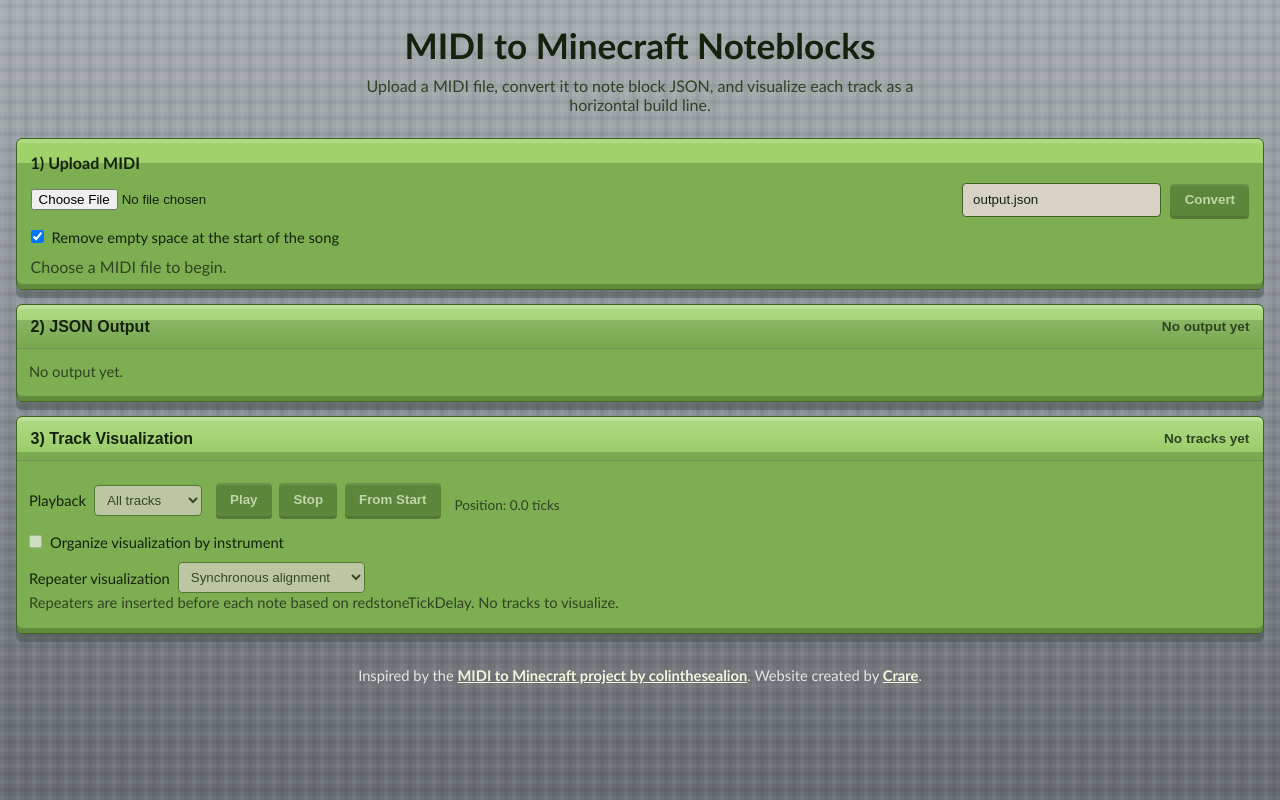
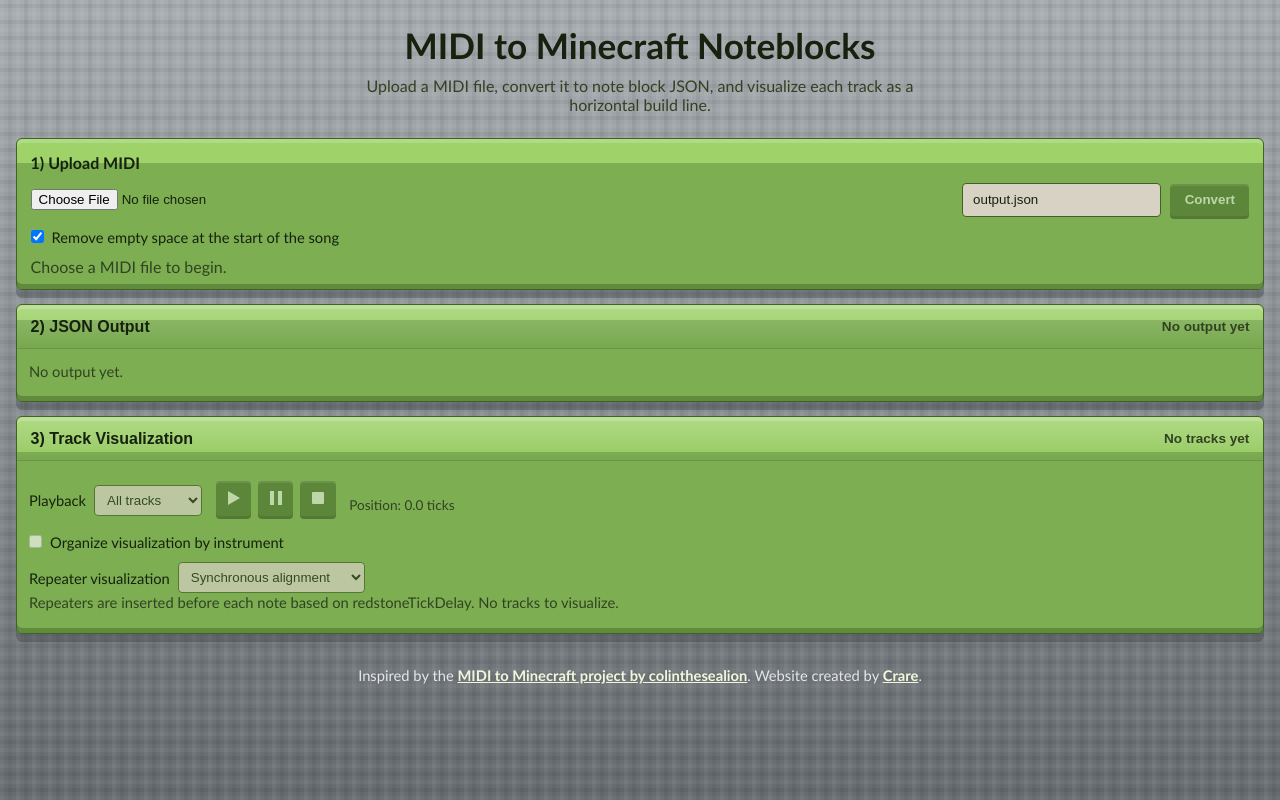
Before and after one commit to Crare/midi-to-minecraft, a React (Vite) app in the folder webapp/: page / in a window 1280 px wide. Built offline with nearby package versions, Linux system fonts and the light colour scheme.

Commit message:
play buttons

```diff
--- a/webapp/src/components/VisualizationPanel.jsx
+++ b/webapp/src/components/VisualizationPanel.jsx
@@ -151,6 +151,8 @@ export default function VisualizationPanel({ trackEvents }) {
   );
 
   const trackScrollRef = useRef(null);
+  const topScrollRef = useRef(null);
+  const isSyncingScrollRef = useRef(false);
   const playheadRef = useRef(null);
   const playheadDragRef = useRef({
     active: false,
@@ -227,8 +229,7 @@ export default function VisualizationPanel({ trackEvents }) {
     const clampedScrollLeft = Math.min(maxScrollLeft, Math.max(0, targetScrollLeft));
     container.scrollLeft = clampedScrollLeft;
 
-    const playheadX = Math.max(0, Math.min(container.clientWidth, contentX - clampedScrollLeft));
-    playhead.style.left = `${playheadX}px`;
+    playhead.style.left = `${Math.max(0, contentX)}px`;
   }
 
   function setPlayheadPosition(nextTick, { syncState = false, syncScroll = false } = {}) {
@@ -406,6 +407,33 @@ export default function VisualizationPanel({ trackEvents }) {
     }
   }, [playbackNotes]);
 
+  useEffect(() => {
+    if (!tracksOpen) return;
+    const main = trackScrollRef.current;
+    const proxy = topScrollRef.current;
+    if (!main || !proxy) return;
+
+    const syncToProxy = () => {
+      if (isSyncingScrollRef.current) return;
+      isSyncingScrollRef.current = true;
+      proxy.scrollLeft = main.scrollLeft;
+      isSyncingScrollRef.current = false;
+    };
+    const syncToMain = () => {
+      if (isSyncingScrollRef.current) return;
+      isSyncingScrollRef.current = true;
+      main.scrollLeft = proxy.scrollLeft;
+      isSyncingScrollRef.current = false;
+    };
+
+    main.addEventListener('scroll', syncToProxy, { passive: true });
+    proxy.addEventListener('scroll', syncToMain, { passive: true });
+    return () => {
+      main.removeEventListener('scroll', syncToProxy);
+      proxy.removeEventListener('scroll', syncToMain);
+    };
+  }, [tracksOpen]);
+
   return (
     <section className="panel visualization">
       <button
@@ -460,14 +488,20 @@ export default function VisualizationPanel({ trackEvents }) {
             </label>
           ) : null}
           <div className="playback-actions">
-            <button type="button" onClick={() => void startPlayback()} disabled={visibleTracks.length === 0 || isPlaying}>
-              Play
+            <button type="button" className="icon-btn" title="Play" onClick={() => void startPlayback()} disabled={visibleTracks.length === 0 || isPlaying} aria-label="Play">
+              <svg viewBox="0 0 16 16" aria-hidden="true"><polygon points="3,1 15,8 3,15" /></svg>
             </button>
-            <button type="button" onClick={() => stopPlayback()} disabled={!isPlaying && playheadTick === 0}>
-              Stop
+            <button type="button" className="icon-btn" title="Stop" onClick={() => stopPlayback()} disabled={!isPlaying && playheadTick === 0} aria-label="Stop">
+              <svg viewBox="0 0 16 16" aria-hidden="true"><rect x="2" y="1" width="4" height="14" /><rect x="10" y="1" width="4" height="14" /></svg>
             </button>
-            <button type="button" onClick={() => void startPlayback(0)} disabled={visibleTracks.length === 0}>
-              From Start
+            <button type="button" className="icon-btn" title="Go to start" onClick={() => {
+              if (isPlaying) {
+                void startPlayback(0);
+              } else {
+                setPlayheadPosition(0, { syncState: true, syncScroll: true });
+              }
+            }} disabled={visibleTracks.length === 0} aria-label="Go to start">
+              <svg viewBox="0 0 16 16" aria-hidden="true"><rect x="2" y="2" width="12" height="12" rx="1" ry="1" /></svg>
             </button>
           </div>
           <div className="playback-meta">Position: {playheadTick.toFixed(1)} ticks</div>
@@ -502,7 +536,11 @@ export default function VisualizationPanel({ trackEvents }) {
               : ` ${visibleTracks.length} track(s) ready. Scroll horizontally for long tracks.`}
         </p>
         {tracksOpen ? (
-          <DragScrollArea className="track-scroll-wrap" containerRef={trackScrollRef}>
+          <>
+            <div className="track-scroll-proxy-top" ref={topScrollRef}>
+              <div className="track-scroll-spacer" style={{ width: `${timelineUnitCount * trackUnitSize}px` }} />
+            </div>
+            <DragScrollArea className="track-scroll-wrap" containerRef={trackScrollRef}>
             <button
               ref={playheadRef}
               type="button"
@@ -536,6 +574,7 @@ export default function VisualizationPanel({ trackEvents }) {
               </div>
             </div>
           </DragScrollArea>
+          </>
         ) : null}
       </div>
     </section>
--- a/webapp/src/styles.css
+++ b/webapp/src/styles.css
@@ -188,6 +188,24 @@ main {
   gap: 0.45rem;
 }
 
+.icon-btn {
+  display: inline-flex;
+  align-items: center;
+  justify-content: center;
+  width: 2.2rem;
+  height: 2.2rem;
+  padding: 0;
+  min-width: unset;
+  border-radius: 4px;
+}
+
+.icon-btn svg {
+  width: 1rem;
+  height: 1rem;
+  fill: currentColor;
+  display: block;
+}
+
 .playback-meta {
   font-size: 0.85rem;
   color: var(--muted);
@@ -307,6 +325,16 @@ button:disabled {
   min-width: 100%;
 }
 
+.track-scroll-proxy-top {
+  overflow-x: scroll;
+  overflow-y: hidden;
+}
+
+.track-scroll-spacer {
+  height: 1px;
+  pointer-events: none;
+}
+
 .track-scroll-wrap {
   position: relative;
   width: 100%;
@@ -337,7 +365,7 @@ button:disabled {
   display: grid;
   grid-template-columns: 116px max-content;
   align-items: start;
-  gap: 0.45rem;
+  column-gap: 0;
   border: 1px solid rgba(66, 97, 38, 0.65);
   border-radius: 4px;
   background: rgba(219, 233, 194, 0.34);
@@ -404,6 +432,14 @@ button:disabled {
   gap: 0.15rem;
   font-weight: 700;
   padding-top: 0.15rem;
+  padding-right: 0.55rem;
+  position: sticky;
+  left: 0;
+  z-index: 5;
+  background: #9dc378;
+  border-right: 1px solid rgba(66, 97, 38, 0.45);
+  align-self: stretch;
+  padding-bottom: 0.15rem;
 }
 
 .track-index {
```
